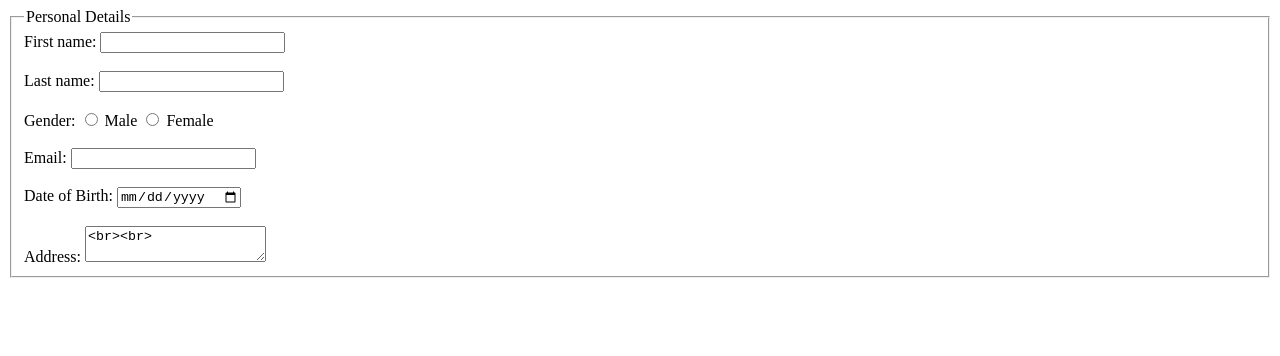
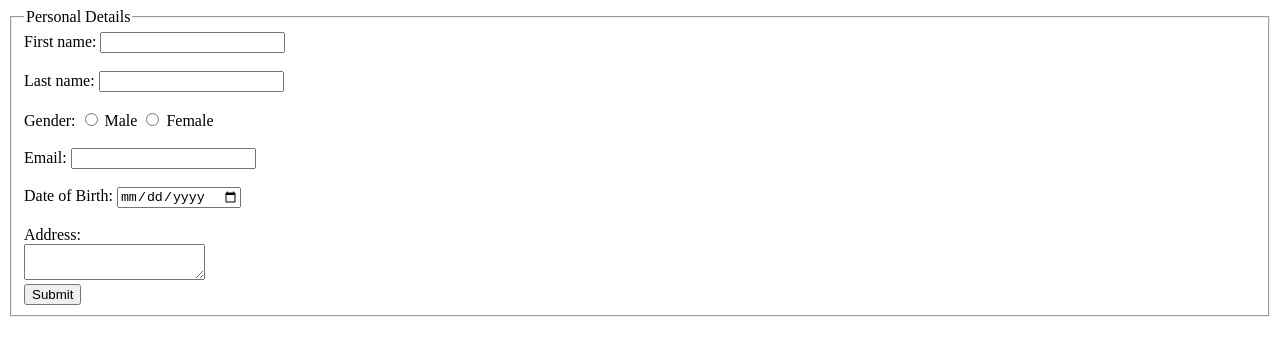
Before and after one commit to omarHJ/HTML-23-11, a plain HTML site: page index3.html in a window 1280 px wide. Drawn offline with Linux system fonts and the light colour scheme.

Commit message:
index3.html

```diff
--- a/index3.html
+++ b/index3.html
@@ -30,8 +30,8 @@
             <label for="dob">Date of Birth:</label>
             <input type="date" id="dob" name="dob"><br><br>
 
-            <label for="address">Address:</label>
-            <textarea type="text" id="address" name="address"><br><br>
+            <label for="address">Address:</label><br>
+            <textarea type="text" id="address" name="address"></textarea><br>
 
             <input type="submit" value="Submit">
         </fieldset>
```
